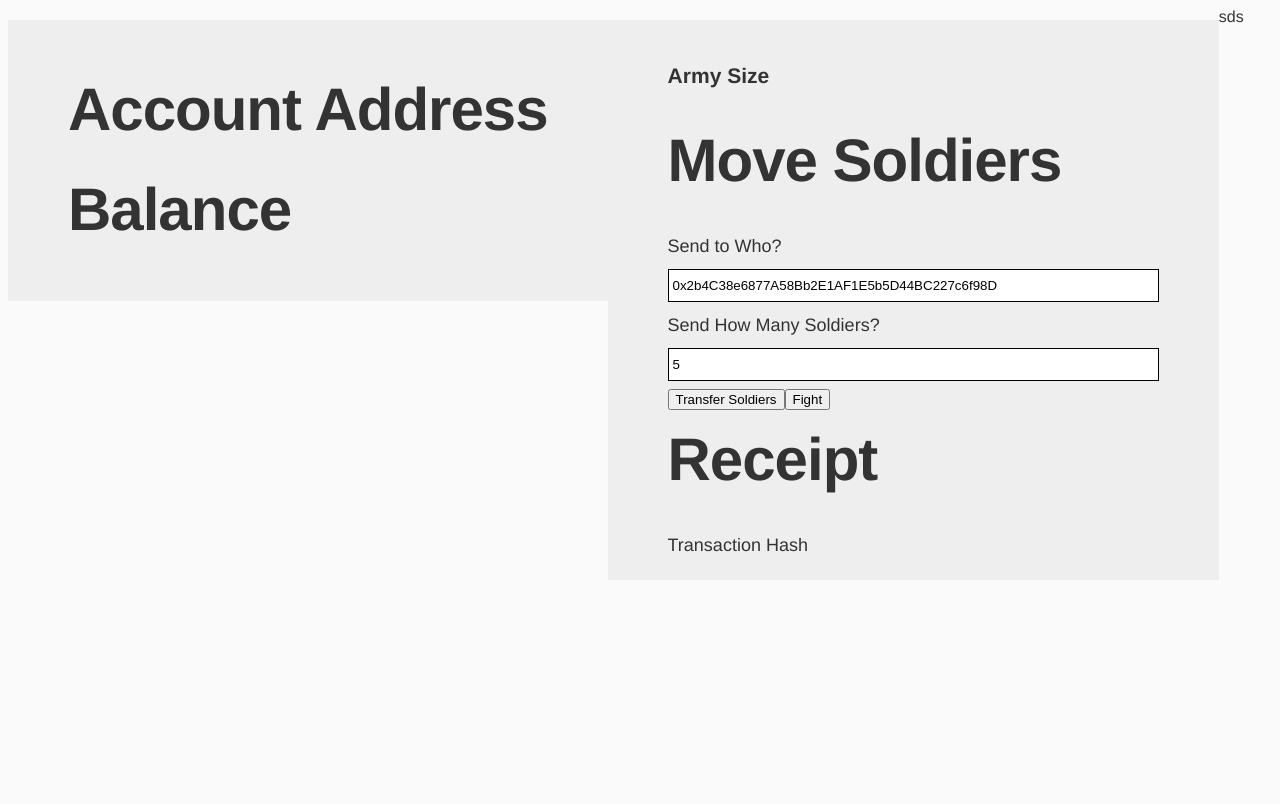
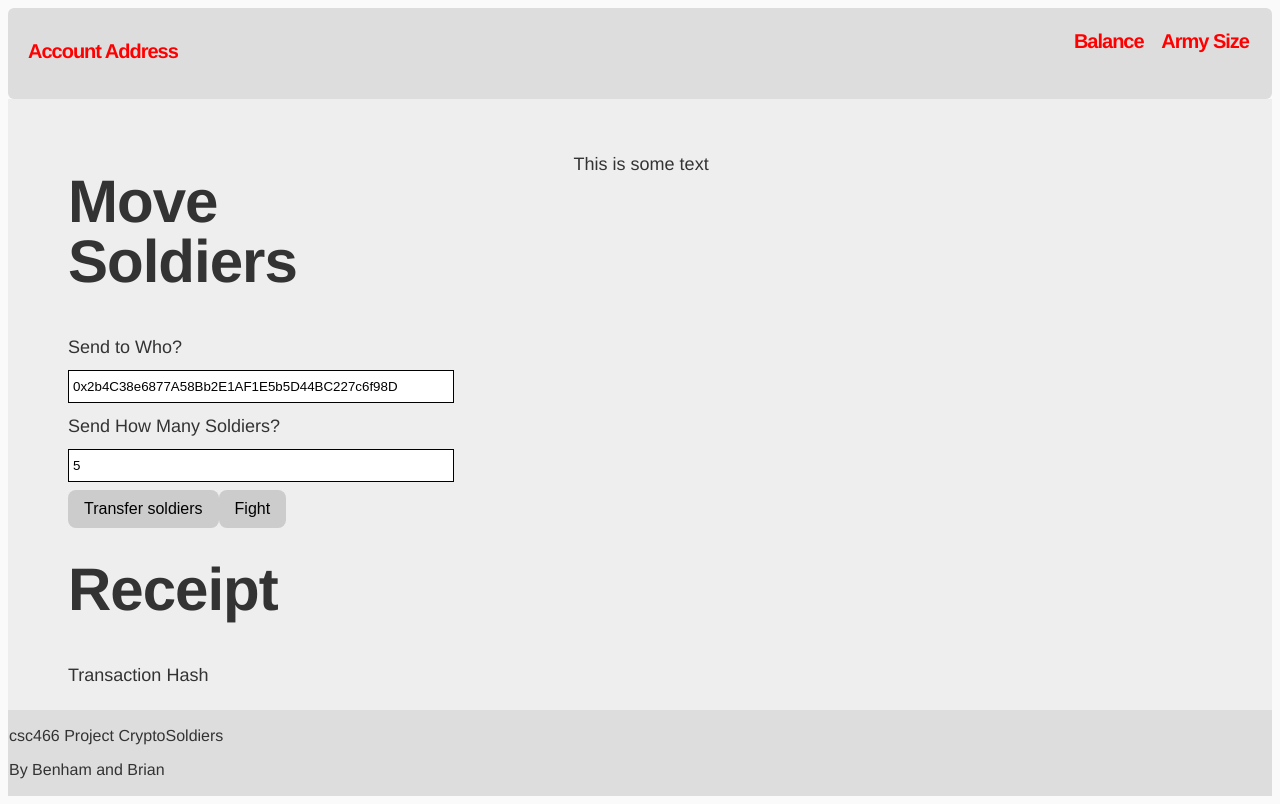
Before and after one commit to adun1/blockinator, a website: page app/index.html in a window 1280 px wide. Drawn offline with Linux system fonts and the light colour scheme.

Commit message:
Added html file for better ui

```diff
--- a/app/index.html
+++ b/app/index.html
@@ -5,48 +5,67 @@
   <meta charset="utf-8">
   <meta name="description" content="">
   <meta name="viewport" content="width=device-width, initial-scale=1">
- sds  <title>Blockinato r</title>
+  <title>Blockinator</title>
 
 
   <link rel="stylesheet" href="styles/main.css">
+
 
 </head>
 
 <body>
 
 
-  <!-- Account Info -->
-  <div class="hero-unit">
-    <h1>Account Address</h1>
-    <p id="address"></p>
 
-    <h1>Balance</h1>
-    <p id="balance"></p>
+    <div class ="AcctInfo">
+        <div class = "AcctInfoLeft">
+
+        <h1>Account Address</h1><td><p id="address"></p></td></tr>
+
+        </table>
+        </div>
+
+        <div class = "AcctInfoRight">
+            <table>
+                <tr>
+                    <td><h1>Balance&nbsp&nbsp&nbsp</h1><p id="balance"></p></td>
+                    <td><h1>Army Size</h1><p id="soldier_balance"><h3></h3></p></td>
+                <!-- <td><p id="soldier_balance"></p></td> -->
+                </tr>
+            </table>
+        </div>
 
     </div>
 
 
 
 
+
+
+    <!-- Account Info -->
+
+
+
+
+
   <!-- Execute Soldier Transfer Function -->
-  <div class="hero-unit">
+    <div class = "main">
+        <div class="hero-unit left">
 
-    <h3>Army Size</h3>
-    <p id="soldier_balance"></p>
+
 
             <h1>Move Soldiers</h1>
             <div class="sidekick">
                 <span>Send to Who?</span>
                 <input id="addr_to" size="6" type="text" value="0x2b4C38e6877A58Bb2E1AF1E5b5D44BC227c6f98D" />
+                <br>
                 <span>Send How Many Soldiers?</span>
                 <input id="sol_number" size="6" type="text" value="5" />
                 <br>
-
-      <div id="soldierTransfer"><button>Transfer Soldiers</button></div>
-      <div id="soldierFight"><button>Fight</button></div>
-
-
+                <div id="soldierTransfer"><button class= "transButton">Transfer soldiers</button></div>
+                <div id="soldierFight"><button class= "fightButton">Fight</button></div>
             </div>
+            <br>
             <div class="sidekick">
                 <h1>Receipt</h1>
 
@@ -54,6 +73,14 @@
                 <span id="invoke_contracttransactionhash" class="notready"></span>
                 <a href="" id="invoke_contracttransactionhash_link" target="_blank"></a>
             </div>
+        </div>
+        <div class="hero-unit right" id="rightImg">
+        <p>This is some text</p>
+        </div>
+    </div>
+    <div class ="footer">
+        <p>csc466 Project CryptoSoldiers</p>
+        <p>By Benham and Brian</p>
     </div>
 
 
```
Lines whose indentation alone changed are shown as unchanged.
